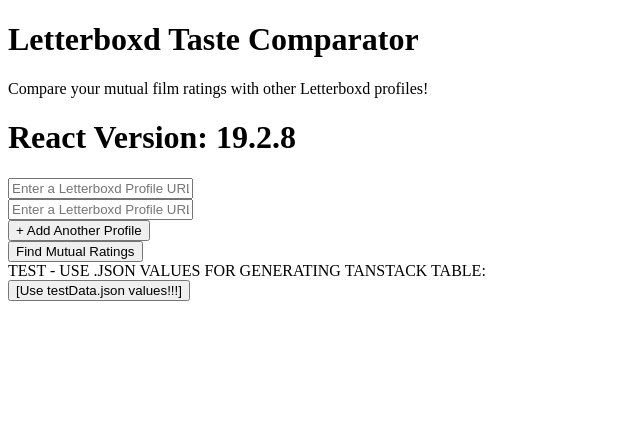
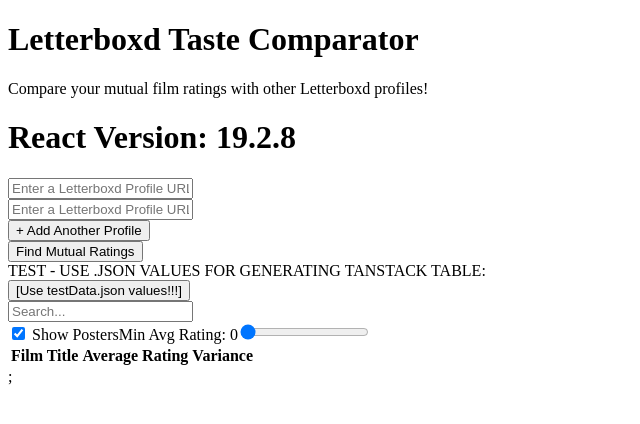
Before and after one commit to timan-z/Letterboxd-Taste-Comparator, a React (Vite) app in the folder frontend/: page /main in a window 1280 px wide. Shown: the top 424 px of the page, without its empty margins (0-640 px from the left). Built offline with nearby package versions, Linux system fonts and the light colour scheme.

Commit message:
Progress update. Midway through building the table.

```diff
--- a/frontend/src/components/MainTable.tsx
+++ b/frontend/src/components/MainTable.tsx
@@ -0,0 +1,107 @@
+import React, {useState} from 'react';
+import {
+    useReactTable,              // This is THE hook that'll create the TanStack Table Instance.
+    type ColumnDef,                  // ColumnDef is just that, defining what each column will show.
+    getCoreRowModel,            // see: https://tanstack.com/table/v8/docs/guide/row-models
+    flexRender,                 // Renders headers and cells dynamically
+    getSortedRowModel,          // Handle the dynamic sorting, filtering, etc.
+    getFilteredRowModel,
+    type SortingState
+} from '@tanstack/react-table'
+
+/* This interface below is a generic TypeScript interface.
+Using <T> (generic type) is good, it'll adapt to whatever type I pass in whether User or MutualFilm (reusable for both): */
+interface MainTableProps<T> {
+    data: T[];
+    columns: ColumnDef<T,any>[];
+}
+
+const MainTable = <T,>({data, columns}: MainTableProps<T>) => {
+    const [sorting, setSorting] = useState<SortingState>([]);
+    const [globalFilter, setGlobalFilter] = useState("");
+
+    // toggles:
+    const [showPosters, setShowPosters] = useState(true);
+    const [minAvgRating, setMinAvgRating] = useState(0);
+
+    /*const filteredData = data.filter(
+        (film) => film.avgRating >= minAvgRating
+    )*/
+    /*const filteredData = (data as any[]).filter((film) => {
+        return typeof film.avgRating === "number" && film.avgRating >= minAvgRating;
+    });*/
+
+    const table = useReactTable({
+        data,
+        //data: filteredData,
+        columns,
+        state: {
+            sorting,
+            globalFilter,   // <-- note that this will filter down the rows taking all headers into consideration (not just film name). Should change?
+        },
+        onSortingChange: setSorting,
+        getCoreRowModel: getCoreRowModel(),
+        getSortedRowModel: getSortedRowModel(),
+        getFilteredRowModel: getFilteredRowModel(),
+    });
+
+    return(
+        <div>
+
+        {/* Below will be the typeable search bar for dynamically filtering the table: */}
+        <div>
+            <input type="text" value={globalFilter} onChange={(e)=>setGlobalFilter(e.target.value)} placeholder="Search..." />
+
+            {/* Controls for [1] - Toggling Posters and [2] - setting Minimum Average Rating (TO-DO: Eventually, need User Avatars too). */}
+            <div>
+                {/* [1] - Toggling Posters. */}
+                <label>
+                    <input type="checkbox" checked={showPosters} onChange={(e) => setShowPosters(e.target.checked)}/>
+                    {" "}Show Posters
+                </label>
+                {/* [2] - Setting Minimum Average Rating. */}
+                <label>
+                    Min Avg Rating: {minAvgRating}
+                    <input type="range" min={0} max={5} step={0.1} value={minAvgRating} onChange={(e)=>setMinAvgRating(Number(e.target.value))} />
+                </label>
+            </div>
+        </div>
+
+        <table>
+
+            <thead>
+
+
+
+
+                {table.getHeaderGroups().map((headerGroup) => (
+                    <tr key={headerGroup.id}>
+                        {headerGroup.headers.map((header) => (
+                            <th key={header.id} onClick={header.column.getToggleSortingHandler()} >
+                                {flexRender(header.column.columnDef.header, header.getContext())}
+                                {header.column.getIsSorted() === "asc" && "ASC"}
+                                {header.column.getIsSorted() === "desc"&& "DESC"}
+                            </th>
+                        ))}
+                    </tr>
+                ))}
+            </thead>
+            <tbody>
+                {table.getRowModel().rows.map((row) => (
+                    <tr key={row.id}>
+                        {row.getVisibleCells().map((cell) => (
+                            <td key={cell.id}>
+                                {flexRender(cell.column.columnDef.cell, cell.getContext())}
+                            </td>
+                        ))}
+                    </tr>
+                ))}
+            </tbody>
+        </table>
+
+
+        </div>
+    );
+};
+
+export default MainTable;
--- a/frontend/src/pages/MainPage.tsx
+++ b/frontend/src/pages/MainPage.tsx
@@ -2,6 +2,9 @@
 import ProfileInputList from "../components/ProfileInputList";
 import {getMutualData} from "../utility/api.ts";  // fetch call
 import testData from "../assets/testData.json";
+
+import MainTable from "../components/MainTable.tsx";
+import {type ColumnDef} from "@tanstack/react-table";
 
 /* As a reference, following the HTML page structure of: https://letterboxd-besties.cheersderek.com/ */
 
@@ -28,8 +31,21 @@
 
     // These state variables below are for containing the data extracted from the fetch call.
     const [results, setResults] = useState(null);
-    const [usersData, setUsersData] = useState <User[] | null>(null);
-    const [mutualFilms, setMutualFilms] = useState <MutualFilm[] | null>(null);
+    //const [usersData, setUsersData] = useState <User[] | null>(null);
+    const [usersData, setUsersData] = useState <User[]>([]);
+    //const [mutualFilms, setMutualFilms] = useState <MutualFilm[] | null>(null);
+    const [mutualFilms, setMutualFilms] = useState <MutualFilm[]>([]);
+
+    // Generate Table flag:
+    const [genTable, setGenTable] = useState(false);
+
+
+
+    // To be passed down to MainTable.tsx:
+    const [showPosters, setShowPosters] = useState(true);
+    const [minAvgRating, setMinAvgRating] = useState(0);
+
+
 
     // DEBUG: Catches when changes are made to {loading} and displays it - [That's all for now]:
     useEffect(() => {
@@ -74,8 +90,28 @@
             /* NOTE: ^ Will this cause race conditions with the other UseEffect hooks? Should I instead turn this current UseEffect hook
             into a function that can optionally be invoked by either of the UseEffect hooks above when they're entered (and checking to see
             if both of the conditions are met)? */
+            setGenTable(true);
         }
     }, [mutualFilms, usersData]);
+
+
+    // DEBUG: Just testing out a basic structure for the TanStack table:
+    const columns: ColumnDef<MutualFilm>[] = [
+        {
+            accessorKey: "title",
+            header: "Film Title",
+            cell: (info) => <a href={info.row.original.filmUrl}>{info.row.original.title}</a>,
+        },
+        {
+            accessorKey: "avgRating",
+            header: "Average Rating",
+        },
+        {
+            accessorKey: "variance",
+            header: "Variance",
+        },
+    ];
+
 
     // Function to trigger the fetch('/api/mutual') call on button click and retrieve intersected film data:
     const getMutualFilmData = async() => {
@@ -130,6 +166,11 @@
                     <button onClick={()=>getTestData()}>[Use testData.json values!!!]</button>
                 </div>
 
+                {/* [2] - This second <div> where the Table goes... */}
+                {genTable && (<div>
+                    <MainTable data={mutualFilms} columns={columns}/>;
+                </div>)}
+
             </main>
         </div>
     )
```
